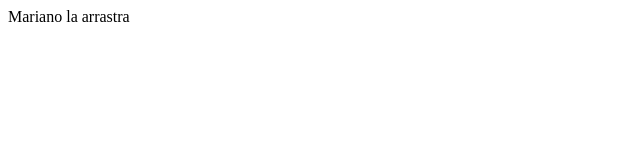
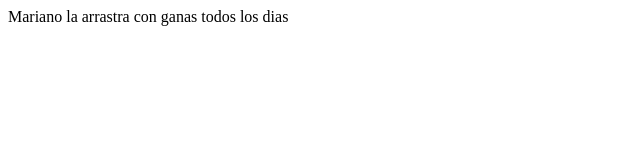
Before and after one commit to Mariano0481/Coursera_FrontEnd, a plain HTML site: page index.html in a window 1280 px wide. Shown: the whole page, without its empty margins (0-640 px from the left). Drawn offline with Linux system fonts and the light colour scheme.

Commit message:
Modify index.html

```diff
--- a/index.html
+++ b/index.html
@@ -4,6 +4,6 @@
 	<title>Mariano es un capo</title>
 </head>
 <body>
-Mariano la arrastra
+Mariano la arrastra con ganas todos los dias
 </body>
 </html>
```
